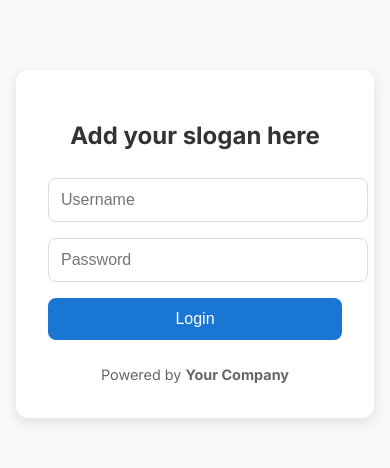
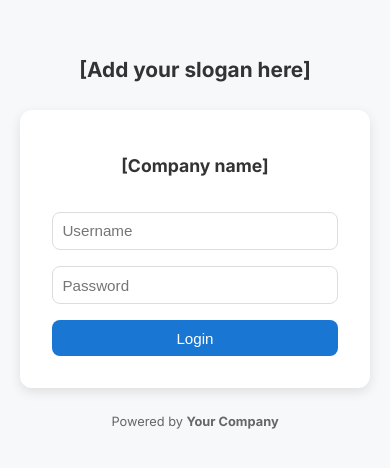
Before and after one commit to Adelos-software/admin-panel-template, an Angular app in the folder admin-panel-template/: page /login in a window 390 px wide. Shown: the part 194-662 px from the top of the page. Built offline with nearby package versions, Linux system fonts and the light colour scheme.

Commit message:
Enhance login page layout and styles, add company name placeholder, and improve responsiveness

```diff
--- a/admin-panel-template/src/app/features/auth/components/login-form/login-form.component.html
+++ b/admin-panel-template/src/app/features/auth/components/login-form/login-form.component.html
@@ -1,4 +1,5 @@
 <form (ngSubmit)="onSubmit()">
+  <h1>{{ companyName }}</h1>
   <input
     type="text"
     placeholder="Username"
--- a/admin-panel-template/src/app/features/auth/components/login-form/login-form.component.scss
+++ b/admin-panel-template/src/app/features/auth/components/login-form/login-form.component.scss
@@ -1,16 +1,37 @@
+/**
+ * Styles for the login form container.
+ * Uses Flexbox to arrange form elements vertically with spacing.
+ */
 form {
   display: flex;
   flex-direction: column;
   gap: 1rem;
 
+  /**
+   * Styles for the form heading.
+   * Sets margin, font size, and color for the title.
+   */
+  h1 {
+    margin-bottom: 1rem;
+    font-size: 1.5rem;
+    color: #333;
+  }
+
+  /**
+   * Styles for input fields.
+   * Adds padding, border, rounded corners, and font size.
+   */
   input {
     padding: 0.75rem;
     border: 1px solid #ddd;
     border-radius: 8px;
     font-size: 1rem;
-    width: 100%;
   }
 
+  /**
+   * Styles for the submit button.
+   * Sets background color, text color, padding, border radius, and hover effect.
+   */
   button {
     background: #1976d2;
     color: white;
@@ -21,8 +42,32 @@ form {
     font-size: 1rem;
     transition: background 0.3s;
 
+    /**
+     * Hover state for the submit button.
+     * Darkens the background color on mouse hover.
+     */
     &:hover {
       background: #125ca1;
     }
   }
 }
+
+/**
+ * Responsive breakpoint for mobile devices.
+ * Adjusts font sizes and padding for better usability on smaller screens.
+ */
+@media (max-width: 600px) {
+  form {
+    h1 {
+      font-size: 1.1rem;
+    }
+    input {
+      font-size: 0.95rem;
+      padding: 0.6rem;
+    }
+    button {
+      font-size: 0.95rem;
+      padding: 0.6rem;
+    }
+  }
+}
--- a/admin-panel-template/src/app/features/auth/components/login-form/login-form.component.ts
+++ b/admin-panel-template/src/app/features/auth/components/login-form/login-form.component.ts
@@ -22,6 +22,8 @@ export class LoginFormComponent {
   /** Stores the value of the password input field */
   password = '';
 
+  companyName = '[Company name]';
+
   /**
    * Emits the login event with the user's credentials.
    * The parent component can subscribe to this event to handle authentication.
--- a/admin-panel-template/src/app/features/auth/pages/login-page/login-page.component.css
+++ b/admin-panel-template/src/app/features/auth/pages/login-page/login-page.component.css
@@ -1,12 +1,22 @@
+/**
+ * Styles for the login page container.
+ * Uses Flexbox to center content vertically and horizontally,
+ * ensures full viewport height, and applies background styling.
+ */
 .login-container {
   display: flex;
   justify-content: center;
   align-items: center;
+  flex-direction: column;
   min-height: 100vh;
   background: #f7f8fa;
   padding: 1rem;
 }
 
+/**
+ * Styles for the login box.
+ * Sets background, padding, border radius, shadow, and width constraints.
+ */
 .login-box {
   background: #fff;
   padding: 2rem;
@@ -17,15 +27,39 @@
   text-align: center;
 }
 
+/**
+ * Styles for the slogan text displayed above the login form.
+ */
 .slogan {
   margin-bottom: 1.5rem;
-  font-size: 1.5rem;
+  font-size: 2rem;
   font-weight: bold;
   color: #333;
 }
 
+/**
+ * Styles for the footer section.
+ * Adds spacing and sets font appearance.
+ */
 footer {
   margin-top: 1.5rem;
   font-size: 0.9rem;
   color: #666;
+  margin-bottom: 1rem;
 }
+
+/**
+ * Responsive breakpoint for mobile devices.
+ * Adjusts the login box width to 80% and reduces padding for smaller screens.
+ */
+@media (max-width: 600px) {
+  .slogan {
+    font-size: 1.3rem;
+  }
+  .login-box {
+    width: 80%;
+  }
+  footer {
+    font-size: 0.8rem;
+  }
+}
--- a/admin-panel-template/src/app/features/auth/pages/login-page/login-page.component.html
+++ b/admin-panel-template/src/app/features/auth/pages/login-page/login-page.component.html
@@ -1,9 +1,10 @@
 <div class="login-container">
+  <h1 class="slogan">{{ slogan }}</h1>
+
   <div class="login-box">
-    <h1 class="slogan">{{ slogan }}</h1>
+    <app-login-form (login)="onLogin($event)"></app-login-form>
+  </div>
 
-    <app-login-form (login)="onLogin($event)"></app-login-form>
 
-    <footer>Powered by <strong>Your Company</strong></footer>
-  </div>
+  <footer>Powered by <strong>Your Company</strong></footer>
 </div>
--- a/admin-panel-template/src/app/features/auth/pages/login-page/login-page.component.ts
+++ b/admin-panel-template/src/app/features/auth/pages/login-page/login-page.component.ts
@@ -19,7 +19,7 @@ import { LoginFormComponent } from '../../components/login-form/login-form.compo
 })
 export class LoginPageComponent {
   /** Slogan displayed on the login page */
-  slogan = 'Add your slogan here';
+  slogan = '[Add your slogan here]';
 
   /**
    * Initializes the LoginPageComponent.
```
Also changed, not shown: admin-panel-template/src/styles.scss (line endings or trailing spaces).
